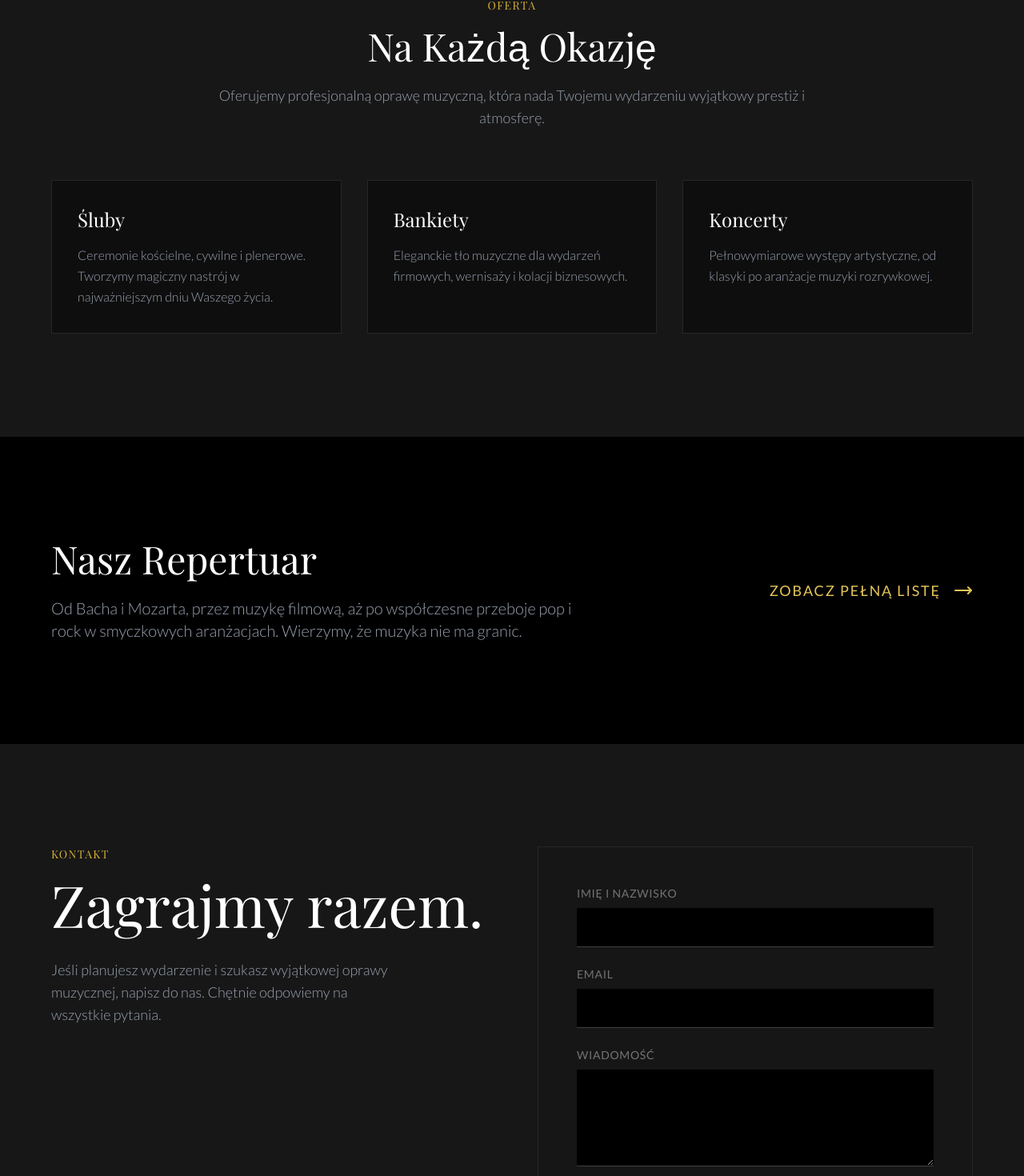
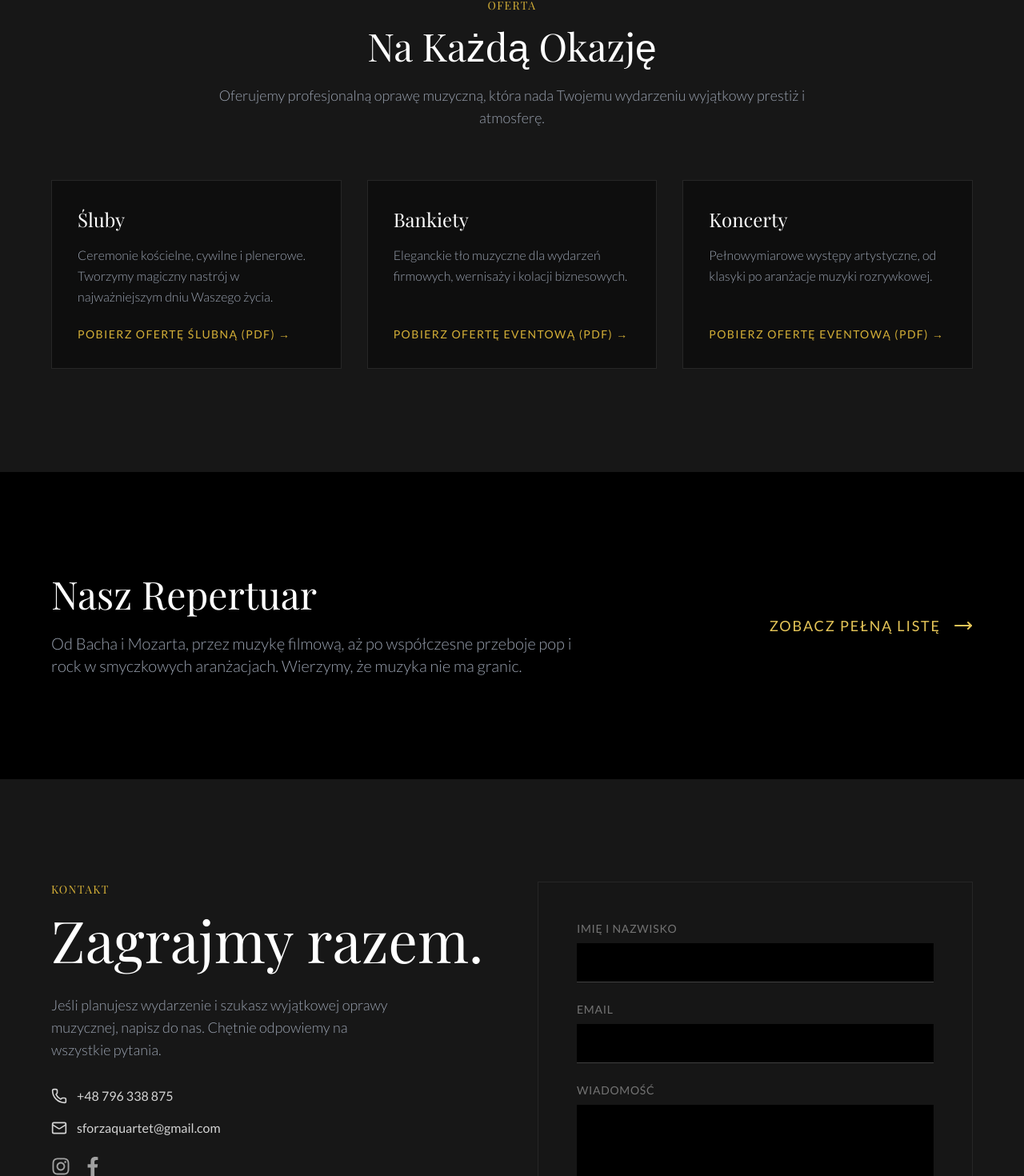
Before and after one commit to patrykzdral/sforza-quartet, a Next.js app: page / in a window 1280 px wide. Shown: the part 1957-3427 px from the top of the page at 80% size. Built offline with nearby package versions, Linux system fonts and the light colour scheme; a web font is replaced by a local one.

Commit message:
feat: Integrate `react-icons`, enhance home page service sections with PDF download links and contact details, and simplify the footer.

```diff
--- a/app/page.tsx
+++ b/app/page.tsx
@@ -2,7 +2,8 @@ import Navbar from "@/components/Navbar";
 import Hero from "@/components/Hero";
 import Section from "@/components/Section";
 import Footer from "@/components/Footer";
-import { MoveRight } from "lucide-react";
+import { MoveRight, Mail, Phone } from "lucide-react";
+import { FaInstagram, FaFacebookF } from "react-icons/fa";
 import Image from "next/image";
 
 export default function Home() {
@@ -32,7 +33,7 @@ export default function Home() {
           </div>
           <div className="relative aspect-[723/1024] w-full overflow-hidden rounded-sm bg-neutral-900">
             <Image
-              src="/images/quartet.jpg"
+              src="/images/quartet.svg"
               alt="Sforza Quartet Musicians"
               fill
               className="object-cover"
@@ -53,27 +54,56 @@ export default function Home() {
         </div>
 
         <div className="grid md:grid-cols-3 gap-8">
-          {[
-            {
-              title: "Śluby",
-              description: "Ceremonie kościelne, cywilne i plenerowe. Tworzymy magiczny nastrój w najważniejszym dniu Waszego życia.",
-            },
-            {
-              title: "Bankiety",
-              description: "Eleganckie tło muzyczne dla wydarzeń firmowych, wernisaży i kolacji biznesowych.",
-            },
-            {
-              title: "Koncerty",
-              description: "Pełnowymiarowe występy artystyczne, od klasyki po aranżacje muzyki rozrywkowej.",
-            },
-          ].map((item, index) => (
-            <div key={index} className="p-8 border border-neutral-800 hover:border-gold-500/50 transition-colors group bg-black/40">
-              <h4 className="text-2xl font-serif mb-4 group-hover:text-gold-500 transition-colors">{item.title}</h4>
-              <p className="text-gray-400 font-light leading-relaxed">
-                {item.description}
-              </p>
-            </div>
-          ))}
+          {/* Śluby - with download link */}
+          <div className="p-8 border border-neutral-800 hover:border-gold-500/50 transition-colors group bg-black/40 flex flex-col">
+            <h4 className="text-2xl font-serif mb-4 group-hover:text-gold-500 transition-colors">Śluby</h4>
+            <p className="text-gray-400 font-light leading-relaxed mb-6 flex-grow">
+              Ceremonie kościelne, cywilne i plenerowe. Tworzymy magiczny nastrój w najważniejszym dniu Waszego życia.
+            </p>
+            <a
+              href="https://pteii1sujfy8yxfh.public.blob.vercel-storage.com/SQ_Oferta_s%CC%81lubna.pdf"
+              target="_blank"
+              rel="noopener noreferrer"
+              download
+              className="inline-block text-gold-500 hover:text-white text-sm uppercase tracking-widest transition-colors mt-auto"
+            >
+              Pobierz ofertę ślubną (PDF) →
+            </a>
+          </div>
+
+          {/* Bankiety */}
+          <div className="p-8 border border-neutral-800 hover:border-gold-500/50 transition-colors group bg-black/40 flex flex-col">
+            <h4 className="text-2xl font-serif mb-4 group-hover:text-gold-500 transition-colors">Bankiety</h4>
+            <p className="text-gray-400 font-light leading-relaxed mb-6 flex-grow">
+              Eleganckie tło muzyczne dla wydarzeń firmowych, wernisaży i kolacji biznesowych.
+            </p>
+            <a
+              href="https://pteii1sujfy8yxfh.public.blob.vercel-storage.com/SQ_Oferta_eventowa.pdf"
+              target="_blank"
+              rel="noopener noreferrer"
+              download
+              className="inline-block text-gold-500 hover:text-white text-sm uppercase tracking-widest transition-colors mt-auto"
+            >
+              Pobierz ofertę eventową (PDF) →
+            </a>
+          </div>
+
+          {/* Koncerty */}
+          <div className="p-8 border border-neutral-800 hover:border-gold-500/50 transition-colors group bg-black/40 flex flex-col">
+            <h4 className="text-2xl font-serif mb-4 group-hover:text-gold-500 transition-colors">Koncerty</h4>
+            <p className="text-gray-400 font-light leading-relaxed mb-6 flex-grow">
+              Pełnowymiarowe występy artystyczne, od klasyki po aranżacje muzyki rozrywkowej.
+            </p>
+            <a
+              href="https://pteii1sujfy8yxfh.public.blob.vercel-storage.com/SQ_Oferta_eventowa.pdf"
+              target="_blank"
+              rel="noopener noreferrer"
+              download
+              className="inline-block text-gold-500 hover:text-white text-sm uppercase tracking-widest transition-colors mt-auto"
+            >
+              Pobierz ofertę eventową (PDF) →
+            </a>
+          </div>
         </div>
       </Section>
 
@@ -108,6 +138,24 @@ export default function Home() {
               Jeśli planujesz wydarzenie i szukasz wyjątkowej oprawy muzycznej, napisz do nas.
               Chętnie odpowiemy na wszystkie pytania.
             </p>
+
+            {/* Contact Info */}
+            <div className="space-y-4">
+              <a href="tel:+48796338875" className="flex items-center gap-3 text-neutral-300 hover:text-gold-500 transition-colors">
+                <Phone size={20} /> +48 796 338 875
+              </a>
+              <a href="mailto:sforzaquartet@gmail.com" className="flex items-center gap-3 text-neutral-300 hover:text-gold-500 transition-colors">
+                <Mail size={20} /> sforzaquartet@gmail.com
+              </a>
+              <div className="flex gap-4 pt-2">
+                <a href="https://www.instagram.com/sforza_quartet/" target="_blank" rel="noopener noreferrer" className="text-neutral-400 hover:text-gold-500 transition-colors">
+                  <FaInstagram size={24} />
+                </a>
+                <a href="https://www.facebook.com/profile.php?id=61582079500417" target="_blank" rel="noopener noreferrer" className="text-neutral-400 hover:text-gold-500 transition-colors">
+                  <FaFacebookF size={24} />
+                </a>
+              </div>
+            </div>
           </div>
           <div className="bg-neutral-900/50 p-8 md:p-12 border border-neutral-800">
             <form className="space-y-6">
--- a/components/Footer.tsx
+++ b/components/Footer.tsx
@@ -1,9 +1,7 @@
-import { Instagram, Facebook, Mail, Phone } from "lucide-react";
-
 export default function Footer() {
     return (
         <footer className="bg-black py-16 px-6 border-t border-neutral-800">
-            <div className="container mx-auto flex flex-col md:flex-row justify-between items-center gap-8 text-center md:text-left">
+            <div className="container mx-auto flex flex-col items-center text-center">
 
                 {/* Brand */}
                 <div>
@@ -11,28 +9,8 @@ export default function Footer() {
                         SFORZA<span className="text-gold-500">.</span>
                     </h3>
                     <p className="text-neutral-500 text-sm">
-                        © {new Date().getFullYear()} Sforza Quartet. All rights reserved.
+                        Copyright © {new Date().getFullYear()} Sforza Quartet. Wszelkie prawa zastrzeżone.
                     </p>
-                </div>
-
-                {/* Contact */}
-                <div className="flex flex-col items-center md:items-end space-y-2">
-                    <a href="mailto:kontakt@sforza.pl" className="flex items-center gap-2 text-neutral-400 hover:text-white transition-colors">
-                        <Mail size={16} /> kontakt@sforza.pl
-                    </a>
-                    <a href="tel:+48123456789" className="flex items-center gap-2 text-neutral-400 hover:text-white transition-colors">
-                        <Phone size={16} /> +48 123 456 789
-                    </a>
-                </div>
-
-                {/* Socials */}
-                <div className="flex gap-6">
-                    <a href="#" className="text-neutral-500 hover:text-gold-500 transition-colors">
-                        <Instagram size={24} />
-                    </a>
-                    <a href="#" className="text-neutral-500 hover:text-gold-500 transition-colors">
-                        <Facebook size={24} />
-                    </a>
                 </div>
             </div>
         </footer>
--- a/package.json
+++ b/package.json
@@ -13,7 +13,8 @@
     "lucide-react": "^0.556.0",
     "next": "16.0.8",
     "react": "19.2.1",
-    "react-dom": "19.2.1"
+    "react-dom": "19.2.1",
+    "react-icons": "^5.5.0"
   },
   "devDependencies": {
     "@tailwindcss/postcss": "^4",
```
Also changed, not shown: 1 other file (tests, documents, lock files or other folders).
